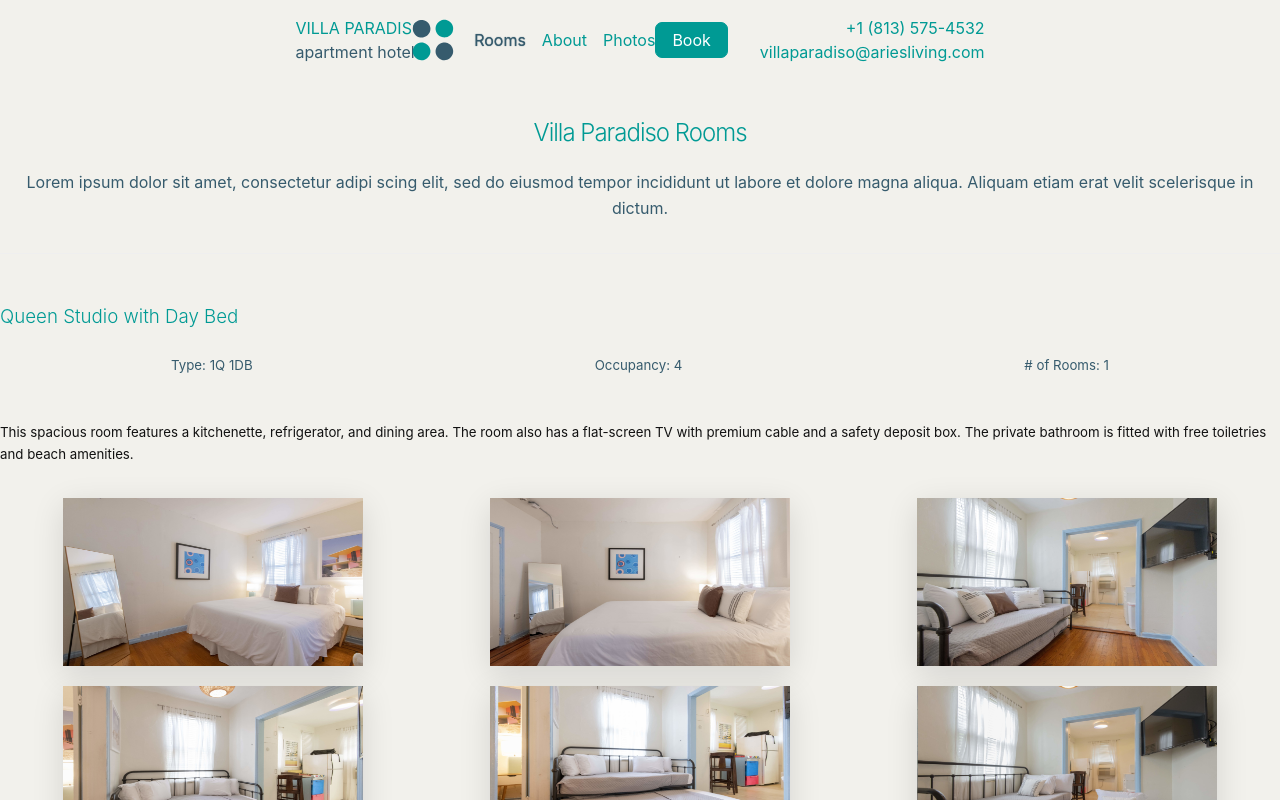
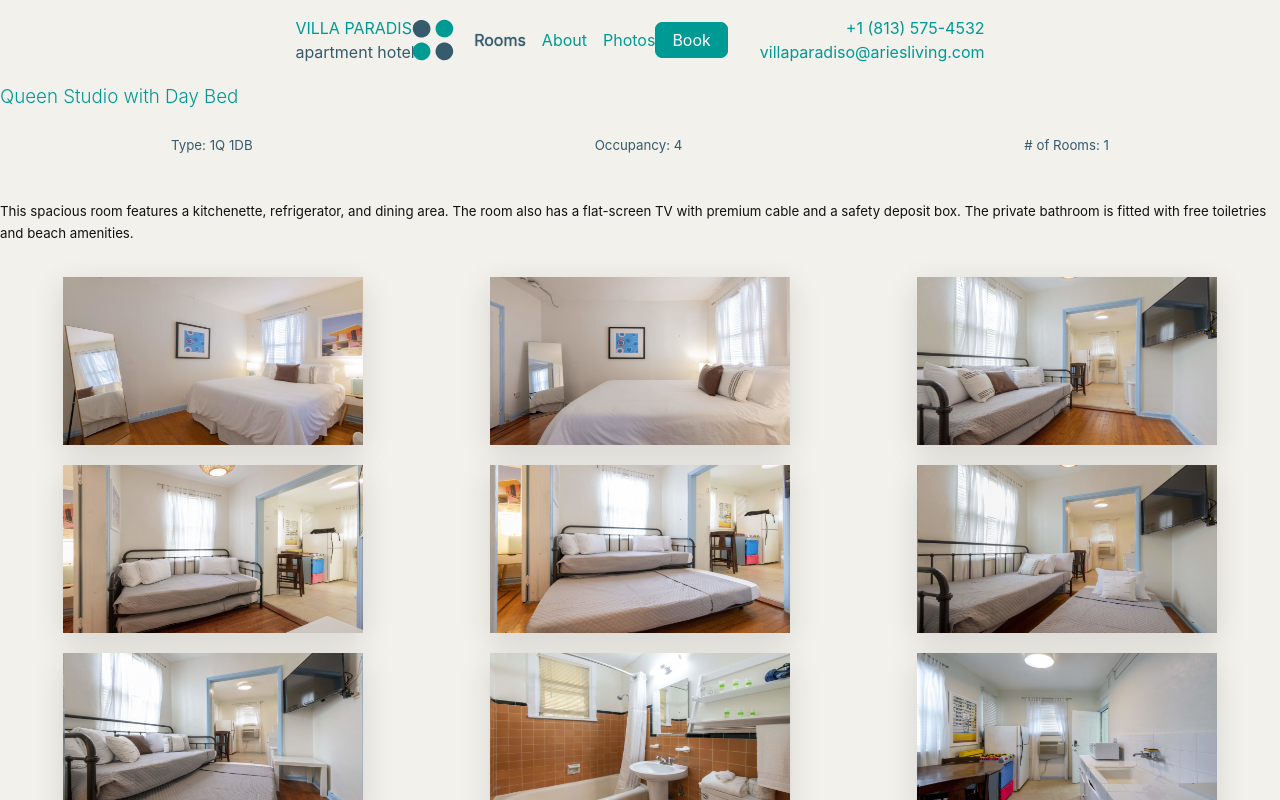
Before and after one commit to dmartss/villa-paradiso-hotels, a Next.js app: page /rooms in a window 1280 px wide. Shown: the top 800 px of the page. Built offline with nearby package versions, Linux system fonts and the light colour scheme; a web font is replaced by a local one.

Commit message:
remove section header

```diff
--- a/components/rooms.js
+++ b/components/rooms.js
@@ -1,7 +1,5 @@
 import Container from 'components/container'
-import SectionHeader from 'components/section-header'
 import rooms from 'lib/rooms'
-import { NAME_SHORT } from 'lib/constants'
 import Image from './image'
 
 const imgWidth = 300
@@ -9,15 +7,8 @@ const imgHeight = 168
 
 export default function Rooms() {
   return (
-    <Container role="main" wide dotBackground aria-labelledby="rooms">
+    <Container role="main" wide dotBackground>
       <Container center padding>
-        <SectionHeader
-          id="rooms"
-          title={`${NAME_SHORT} Rooms`}
-          description="Lorem ipsum dolor sit amet, consectetur adipi scing elit, sed do eiusmod tempor
-          incididunt ut labore et dolore magna aliqua. Aliquam etiam erat velit scelerisque in
-          dictum."
-        />
         {rooms.map(({ name, type, occupancy, quantity, description, images }) => (
           <div className="room" key={name}>
             <h3 className="mute fw3">{name}</h3>
@@ -43,29 +34,20 @@ export default function Rooms() {
               ))}
             </div>
             <style jsx>{`
+              .room {
+                padding-bottom: 3rem;
+                border-top: 1px solid #efefef;
+              }
               .info {
                 display: flex;
                 justify-content: space-around;
                 align-items: center;
               }
-              .room {
-                padding-top: 3rem;
-                border-top: 1px solid #efefef;
-              }
+
               .images {
                 display: grid;
                 grid-template-columns: repeat(3, 1fr);
               }
-               {
-                /* .images > :global(figure):nth-last-child(1):nth-child(even) {
-                grid-column: 2;
-              } */
-              }
-
-              :global(.room):last-of-type {
-                padding-bottom: 3rem;
-              }
-
               @media (max-width: 960px) {
                 .room {
                   padding-top: 1rem;
```
